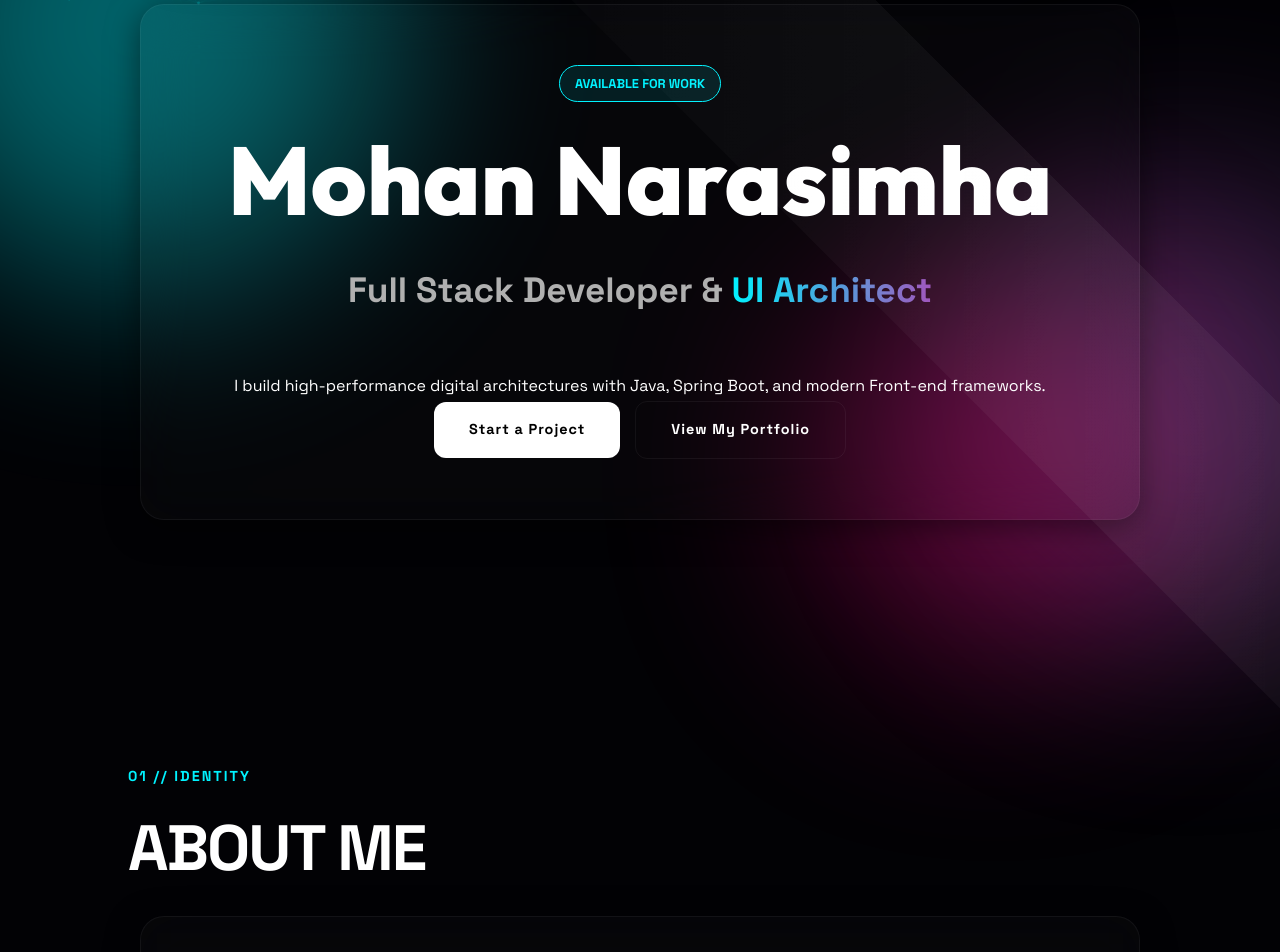
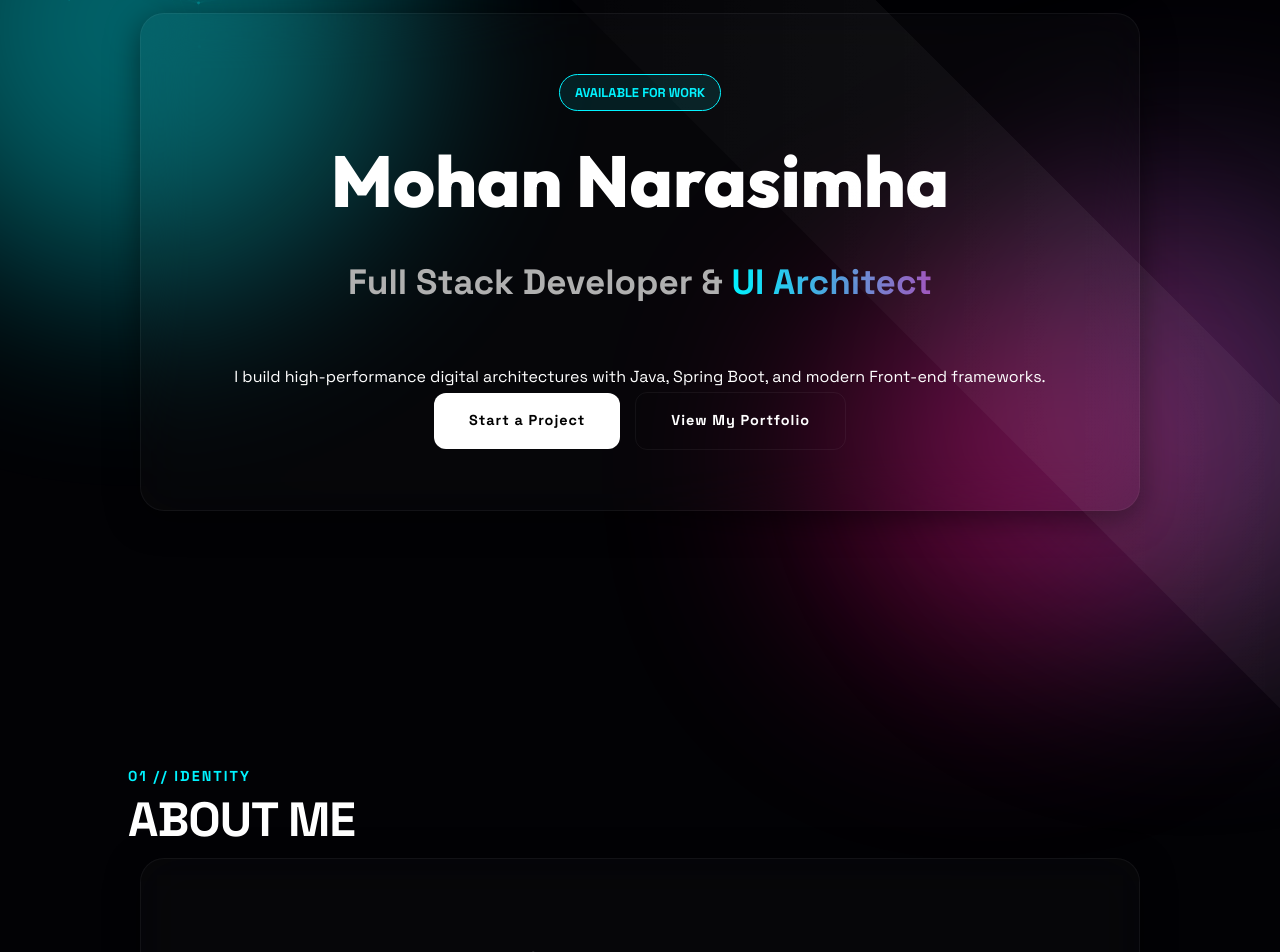
Before and after one commit to mohanvarma789/porfolio, an Angular app: page / in a window 1280 px wide. Shown: the part 158-1110 px from the top of the page. Built offline with nearby package versions, Linux system fonts and the light colour scheme.

Commit message:
style update

```diff
--- a/src/app/app.css
+++ b/src/app/app.css
@@ -199,10 +199,11 @@
 
 /* About Section */
 .neon-title {
-  font-size: 4rem;
+  font-size: clamp(2rem, 5vw, 3rem);
   text-transform: uppercase;
-  letter-spacing: -2px;
+  letter-spacing: -1px;
   margin-bottom: 10px;
+  line-height: 1.2;
 }
 
 .section-badge {
@@ -252,7 +253,7 @@
 
 .project-content h3 {
   margin-bottom: 20px;
-  font-size: 1.6rem;
+  font-size: 1.4rem;
 }
 
 .project-content p {
@@ -284,7 +285,7 @@
 
 .skill-card h3 {
   margin: 20px 0;
-  font-size: 1.5rem;
+  font-size: 1.3rem;
 }
 
 .icon-box {
@@ -395,7 +396,7 @@
 }
 
 .timeline-card h3 {
-  font-size: 1.8rem;
+  font-size: 1.5rem;
   margin-bottom: 8px;
 }
 
--- a/src/styles.css
+++ b/src/styles.css
@@ -116,8 +116,19 @@ section {
 }
 
 /* Typography */
-h1 { font-family: 'Outfit', sans-serif; font-weight: 800; font-size: clamp(3rem, 10vw, 6rem); line-height: 1; }
-h2 { font-family: 'Space Grotesk', sans-serif; font-weight: 700; }
+/* Typography Hierarchy */
+h1 {
+  font-family: 'Outfit', sans-serif;
+  font-weight: 800;
+  font-size: clamp(2.5rem, 7vw, 4.5rem);
+  line-height: 1.1;
+}
+
+h2 {
+  font-family: 'Space Grotesk', sans-serif;
+  font-weight: 700;
+  font-size: clamp(2rem, 5vw, 3rem);
+}
 
 @media (max-width: 768px) {
   section { padding: 80px 20px; }
```
